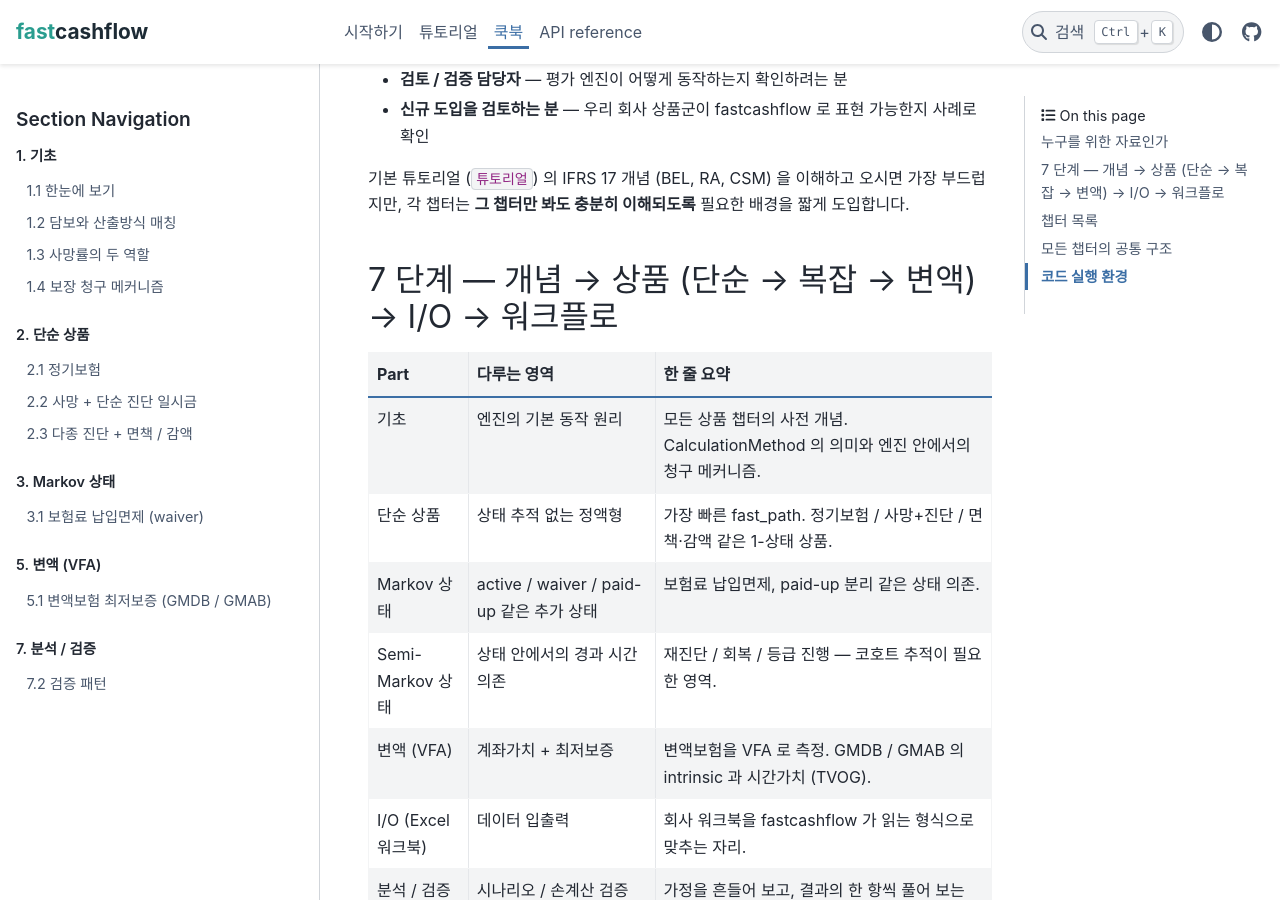
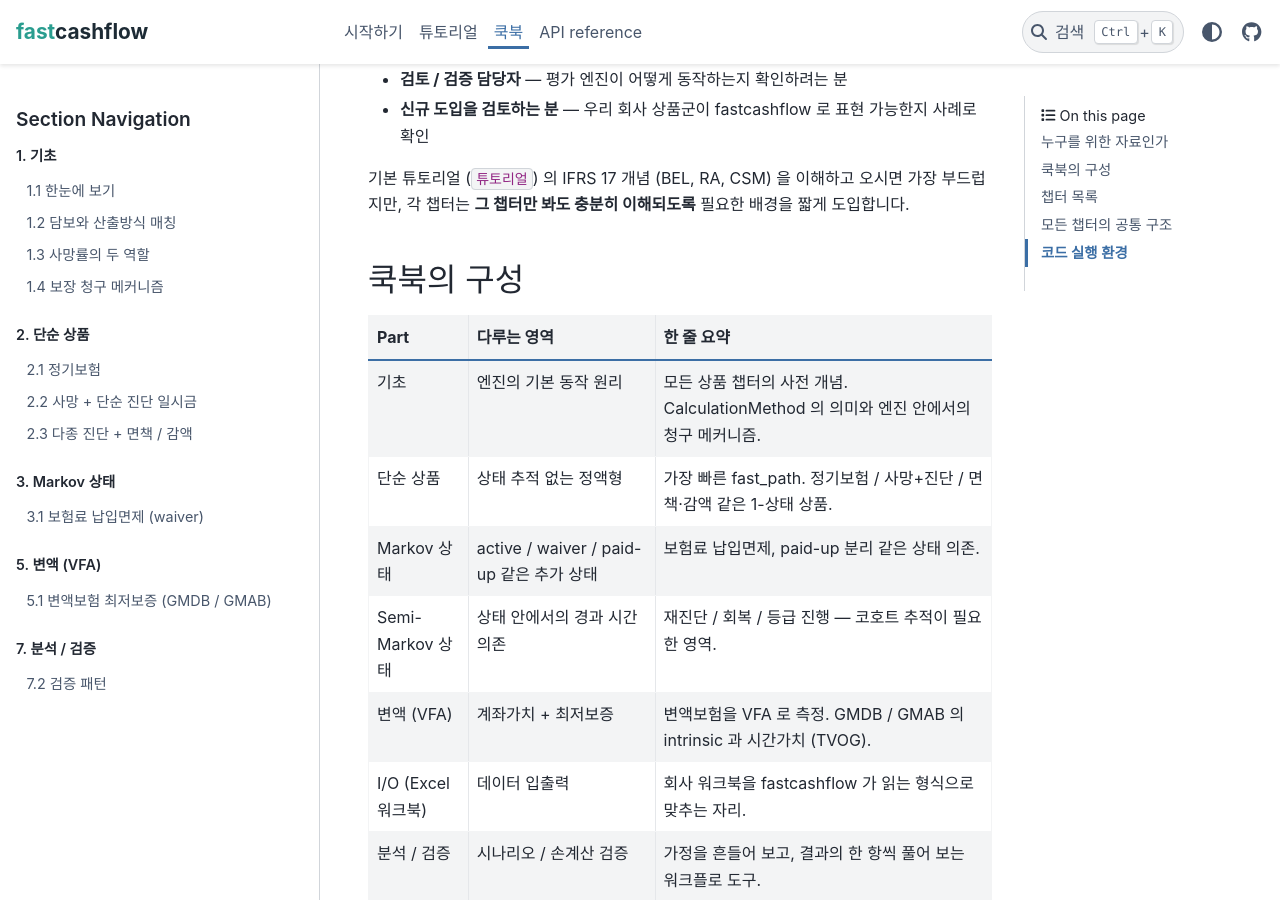
Before and after one commit to seokhoonj/fastcashflow, a Sphinx documentation site: the page built from docs/cookbook/index.md, in a window 1280 px wide and 900 px high, scrolled down 422 px. Built offline with Sphinx 7.4.7 and the PyData theme 0.15.4, drawn with Linux system fonts in a browser that asks for light colours.

Commit message:
docs: rename the cookbook parts-overview heading to 쿡북의 구성
The old "N 단계 -- 개념 -> 상품 ... -> 워크플로" heading was clunky and the
count broke whenever a part was added. The parts table and the reading-order
note below it already carry the structure.

````diff
--- a/docs/cookbook/index.md
+++ b/docs/cookbook/index.md
@@ -19,7 +19,7 @@
 오시면 가장 부드럽지만, 각 챕터는 **그 챕터만 봐도 충분히 이해되도록**
 필요한 배경을 짧게 도입합니다.
 
-## 7 단계 — 개념 → 상품 (단순 → 복잡 → 변액) → I/O → 워크플로
+## 쿡북의 구성
 
 ```{list-table}
 :header-rows: 1
````
